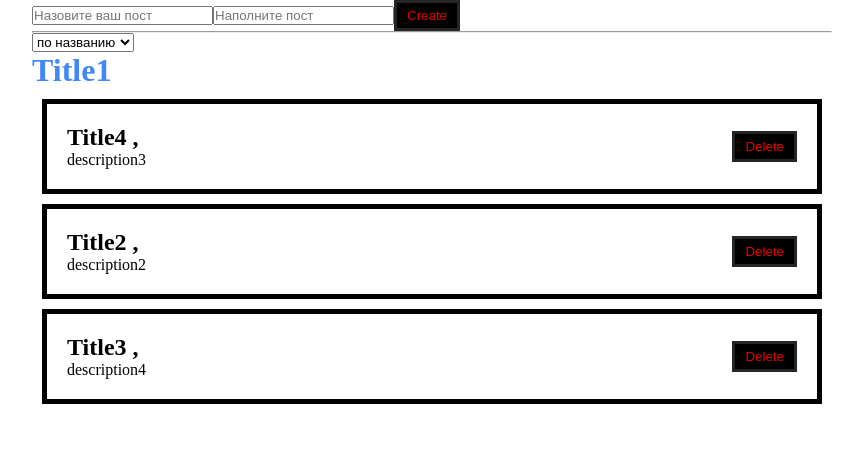
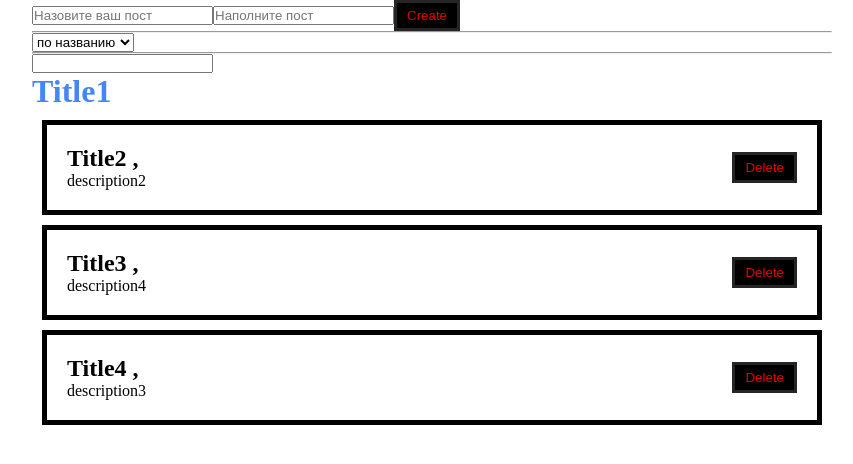
Before and after one commit to uilana/myappReact, a React (Create React App) app: page / in a window 1280 px wide. Shown: the top 464 px of the page, without its empty margins (208-1061 px from the left). Built offline with nearby package versions, Linux system fonts and the light colour scheme.

Commit message:
Created search option

```diff
--- a/src/App.js
+++ b/src/App.js
@@ -1,4 +1,4 @@
-import React from "react";
+import React, { useMemo } from "react";
 import { useState } from "react";
 import "./styles/App.css";
 import { PostList } from "./components/PostList";
@@ -6,6 +6,7 @@ import MySelect from "./components/UI/Select/MySelect";
 // import MyButton from "./components/UI/Button/MyButton";
 // import MyInput from "./components/UI/Input/MyInput";
 import AddNewPost from "./components/AddNewPost";
+import MyInput from "./components/UI/Input/MyInput";
 function App() {
   let [value, setValue] = useState("Click on button");
   let [posts, setPosts] = useState([
@@ -13,18 +14,26 @@ function App() {
     { title: "Title2", description: "description2", id: 2 },
     { title: "Title3", description: "description4", id: 3 },
   ]);
-  let [select, setSelect] = useState("title")
+  let [select, setSelect] = useState("title");
+  let [search, setSearch] = useState("");
 
-  const createPost=(newPost)=>{
-    setPosts([...posts, newPost])
-  }
-  const removePost=(post)=>{
-    setPosts(posts.filter((p)=>p.id !==post.id))
-  }
-  const sortPosts=(sort)=>{
-    setSelect(sort)
-    setPosts([...posts].sort((a,b)=> a[sort].localeCompare(b[sort])))
-  }
+  const createPost = (newPost) => {
+    setPosts([...posts, newPost]);
+  };
+
+  const removePost = (post) => {
+    setPosts(posts.filter((p) => p.id !== post.id));
+  };
+
+  const sortPosts = useMemo(() => {
+    if (select)
+    {return [...posts].sort((a, b) => a[select].localeCompare(b[select]))}
+    return posts
+  },[select,posts])
+
+  const searchPosts = useMemo(() => {
+    return sortPosts.filter((post) => post.title.toLowerCase().includes(search.toLowerCase()));
+  }, [search,sortPosts]);
 
   return (
     <div className="App">
@@ -41,10 +50,24 @@ function App() {
       <h1>{value}</h1> */}
       <AddNewPost create={createPost} />
       <hr></hr>
-      <MySelect options={[{value:"title", name:"по названию"},{value:"description", name:"по описанию"}]} onChange={sortPosts} value={select}></MySelect>
-      {posts.length
-      ? <PostList remove={removePost} posts={posts} title={"Title1"} /> :<h3>нет постов</h3>}
-
+      <MySelect
+        options={[
+          { value: "title", name: "по названию" },
+          { value: "description", name: "по описанию" },
+        ]}
+        onChange={sortPosts}
+        value={select}
+      ></MySelect>
+      <hr></hr>
+      <MyInput
+        value={search}
+        onChange={(event) => setSearch(event.target.value)}
+      ></MyInput>
+      {posts.length ? (
+        <PostList remove={removePost} posts={searchPosts} title={"Title1"} />
+      ) : (
+        <h3>нет постов</h3>
+      )}
     </div>
   );
 }
```
Also changed, not shown: src/styles/App.css (line endings or trailing spaces).
